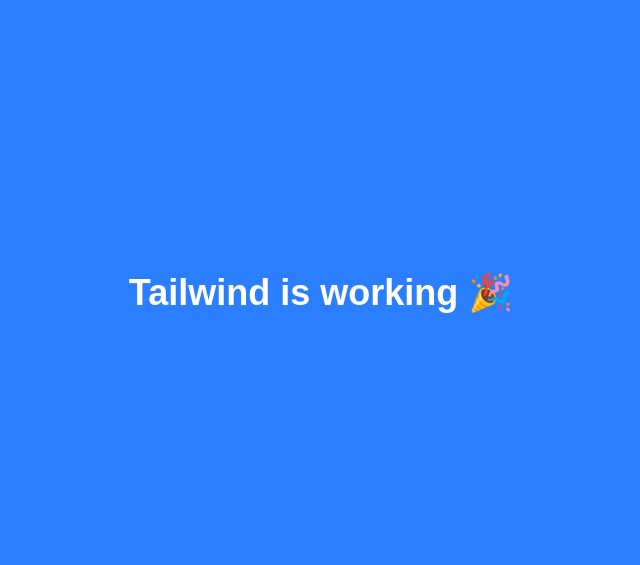
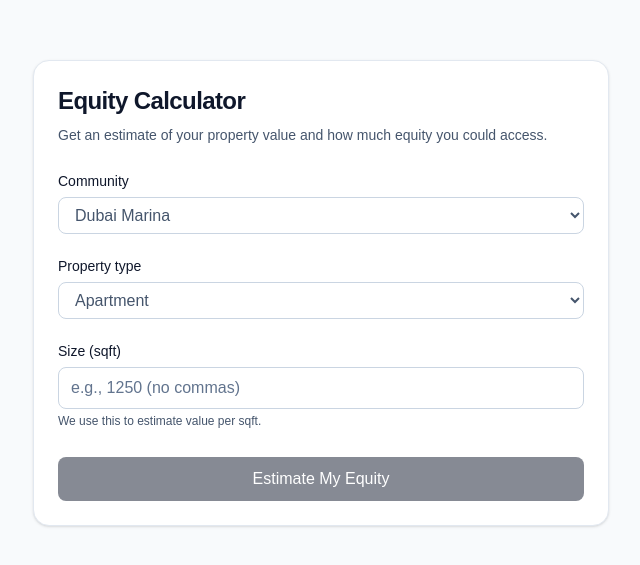
Before and after one commit to wadana-heloc/nextjs-HELOC, a Next.js app: page / in a window 1280 px wide. Shown: the part 107-672 px from the top of the page, without its empty margins (319-959 px from the left). Built offline with nearby package versions, Linux system fonts and the light colour scheme.

Commit message:
add front-end design

```diff
--- a/app/page.tsx
+++ b/app/page.tsx
@@ -1,3 +1,5 @@
+import { EquityCalculator } from "@/components/equity/EquityCalculator";
+
 // import Image from "next/image";
 
 // export default function Home() {
@@ -64,11 +66,5 @@
 //   );
 // }
 export default function Home() {
-  return (
-    <main className="flex items-center justify-center h-screen bg-blue-500">
-      <h1 className="text-white text-4xl font-bold">
-        Tailwind is working 🎉
-      </h1>
-    </main>
-  );
+  return <EquityCalculator />;
 }
--- /dev/null
+++ b/components/equity/EquityCalculator.tsx
@@ -0,0 +1,179 @@
+"use client";
+
+import { useMemo, useState } from "react";
+import type { Community, PropertyType } from "@/lib/api/estimate";
+import { estimatePropertyValue } from "@/lib/api/estimate";
+import { formatAed } from "@/lib/format/money";
+import { FieldLabel } from "@/components/ui/FieldLabel";
+import { HelpText } from "@/components/ui/HelpText";
+
+const COMMUNITIES: Community[] = [
+  "Dubai Marina",
+  "Downtown Dubai",
+  "JVC",
+  "Business Bay",
+  "Palm Jumeirah",
+  "Dubai Hills",
+  "JBR",
+  "Arabian Ranches",
+  "DAMAC Hills",
+  "MBR City",
+];
+
+const PROPERTY_TYPES: PropertyType[] = ["Apartment", "Villa", "Townhouse"];
+
+const MAX_EQUITY_PERCENT = 0.6;
+
+export function EquityCalculator() {
+  const [community, setCommunity] = useState<Community>("Dubai Marina");
+  const [propertyType, setPropertyType] = useState<PropertyType>("Apartment");
+  const [sizeSqft, setSizeSqft] = useState<string>("");
+  const [isSubmitting, setIsSubmitting] = useState(false);
+  const [error, setError] = useState<string | null>(null);
+  const [valueAed, setValueAed] = useState<number | null>(null);
+
+  const parsedSize = useMemo(() => {
+    // Allow users to paste values like "1,250" by stripping commas.
+    const normalized = sizeSqft.replace(/,/g, "").trim();
+    const n = normalized === "" ? NaN : Number(normalized);
+    return Number.isFinite(n) ? n : NaN;
+  }, [sizeSqft]);
+
+  const canSubmit =
+    !isSubmitting && Number.isFinite(parsedSize) && parsedSize > 0;
+
+  const maxEquityAed =
+    valueAed === null ? null : Math.floor(valueAed * MAX_EQUITY_PERCENT);
+
+  const sizeTrimmed = sizeSqft.trim();
+  const sizeHelp =
+    sizeTrimmed === ""
+      ? "We use this to estimate value per sqft."
+      : !Number.isFinite(parsedSize) || parsedSize <= 0
+        ? "Please enter a positive number for size."
+        : "Looks good. Ready to estimate.";
+
+  async function onEstimate() {
+    if (!canSubmit) return;
+
+    setIsSubmitting(true);
+    setError(null);
+
+    try {
+      const res = await estimatePropertyValue({
+        community,
+        propertyType,
+        sizeSqft: parsedSize,
+      });
+      setValueAed(res.valueAed);
+    } catch (e) {
+      setValueAed(null);
+      setError(e instanceof Error ? e.message : "Something went wrong.");
+    } finally {
+      setIsSubmitting(false);
+    }
+  }
+
+  return (
+    <div className="min-h-screen bg-slate-50 flex items-center justify-center p-6">
+      <div className="w-full max-w-xl rounded-2xl bg-white p-6 shadow-sm border border-slate-200">
+        <header className="mb-6">
+          <h1 className="text-2xl font-semibold tracking-tight text-slate-900">
+            Equity Calculator
+          </h1>
+          <p className="mt-2 text-sm text-slate-600">
+            Get an estimate of your property value and how much equity you could
+            access.
+          </p>
+        </header>
+
+        <div className="space-y-5">
+          <div>
+            <FieldLabel htmlFor="community">Community</FieldLabel>
+            <select
+              id="community"
+              className="mt-1 w-full rounded-lg border border-slate-300 bg-white px-3 py-2 text-slate-600 focus:outline-none focus:ring-2 focus:ring-slate-900/10"
+              value={community}
+              onChange={(e) => setCommunity(e.target.value as Community)}
+            >
+              {COMMUNITIES.map((c) => (
+                <option key={c} value={c}>
+                  {c}
+                </option>
+              ))}
+            </select>
+          </div>
+
+          <div>
+            <FieldLabel htmlFor="propertyType">Property type</FieldLabel>
+            <select
+              id="propertyType"
+              className="mt-1 w-full rounded-lg border border-slate-300 bg-white px-3 py-2 text-slate-600 focus:outline-none focus:ring-2 focus:ring-slate-900/10"
+              value={propertyType}
+              onChange={(e) => setPropertyType(e.target.value as PropertyType)}
+            >
+              {PROPERTY_TYPES.map((t) => (
+                <option key={t} value={t}>
+                  {t}
+                </option>
+              ))}
+            </select>
+          </div>
+
+          <div>
+            <FieldLabel htmlFor="sizeSqft">Size (sqft)</FieldLabel>
+            <input
+              id="sizeSqft"
+              inputMode="numeric"
+              type="number"
+              min={0}
+              step={1}
+              className="mt-1 w-full rounded-lg border border-slate-300 px-3 py-2 text-slate-900 placeholder:text-slate-500 focus:outline-none focus:ring-2 focus:ring-slate-900/10"
+              value={sizeSqft}
+              onChange={(e) => setSizeSqft(e.target.value)}
+              placeholder="e.g., 1250 (no commas)"
+            />
+            <HelpText>{sizeHelp}</HelpText>
+          </div>
+
+          <button
+            type="button"
+            className="mt-2 w-full rounded-lg bg-slate-900 py-2.5 text-white font-medium hover:bg-slate-800 disabled:opacity-50 disabled:hover:bg-slate-900"
+            disabled={!canSubmit}
+            onClick={onEstimate}
+          >
+            {isSubmitting ? "Estimating..." : "Estimate My Equity"}
+          </button>
+
+          {error ? (
+            <div className="rounded-lg border border-red-200 bg-red-50 p-4 text-sm text-red-800">
+              {error}
+            </div>
+          ) : null}
+
+          {valueAed !== null && maxEquityAed !== null ? (
+            <div className="rounded-xl border border-slate-200 bg-slate-50 p-4">
+              <p className="text-sm text-slate-700">
+                Your property is worth approximately{" "}
+                <span className="font-semibold text-slate-900">
+                  {formatAed(valueAed)}
+                </span>
+                .
+              </p>
+              <p className="mt-2 text-sm text-slate-700">
+                You could access up to{" "}
+                <span className="font-semibold text-slate-900">
+                  {formatAed(maxEquityAed)}
+                </span>{" "}
+                in equity.
+              </p>
+              <p className="mt-3 text-xs text-slate-600">
+                Estimates shown are not a guarantee.
+              </p>
+            </div>
+          ) : null}
+        </div>
+      </div>
+    </div>
+  );
+}
--- /dev/null
+++ b/components/ui/FieldLabel.tsx
@@ -0,0 +1,15 @@
+import type { ReactNode } from "react";
+
+export function FieldLabel({
+  htmlFor,
+  children,
+}: {
+  htmlFor: string;
+  children: ReactNode;
+}) {
+  return (
+    <label htmlFor={htmlFor} className="text-sm font-medium text-slate-900">
+      {children}
+    </label>
+  );
+}
--- /dev/null
+++ b/components/ui/HelpText.tsx
@@ -0,0 +1,5 @@
+import type { ReactNode } from "react";
+
+export function HelpText({ children }: { children: ReactNode }) {
+  return <p className="mt-1 text-xs text-slate-600">{children}</p>;
+}
--- /dev/null
+++ b/lib/api/estimate.ts
@@ -0,0 +1,87 @@
+export type Community =
+  | "Dubai Marina"
+  | "Downtown Dubai"
+  | "JVC"
+  | "Business Bay"
+  | "Palm Jumeirah"
+  | "Dubai Hills"
+  | "JBR"
+  | "Arabian Ranches"
+  | "DAMAC Hills"
+  | "MBR City";
+
+export type PropertyType = "Apartment" | "Villa" | "Townhouse";
+
+export type EstimateRequest = {
+  community: Community;
+  propertyType: PropertyType;
+  sizeSqft: number;
+};
+
+export type EstimateResponse = {
+  valueAed: number;
+};
+
+const USE_FAKE =
+  (process.env.NEXT_PUBLIC_USE_FAKE_ESTIMATE ?? "true") === "true";
+
+function fakeEstimateValueAed(req: EstimateRequest): number {
+  const basePerSqft =
+    req.propertyType === "Villa" ? 2200 : req.propertyType === "Townhouse" ? 1700 : 1400;
+
+  const communityMultiplier =
+    req.community === "Palm Jumeirah"
+      ? 2.2
+      : req.community === "Downtown Dubai"
+        ? 1.8
+        : req.community === "Dubai Marina"
+          ? 1.6
+          : req.community === "JBR"
+            ? 1.55
+            : req.community === "Dubai Hills"
+              ? 1.45
+              : req.community === "Business Bay"
+                ? 1.35
+                : req.community === "Arabian Ranches"
+                  ? 1.3
+                  : req.community === "DAMAC Hills"
+                    ? 1.15
+                    : req.community === "MBR City"
+                      ? 1.25
+                      : 1.0;
+
+  const raw = req.sizeSqft * basePerSqft * communityMultiplier;
+  return Math.max(250_000, Math.round(raw / 10_000) * 10_000);
+}
+
+export async function estimatePropertyValue(
+  req: EstimateRequest,
+): Promise<EstimateResponse> {
+  if (USE_FAKE) {
+    return { valueAed: fakeEstimateValueAed(req) };
+  }
+
+  const baseUrl = process.env.NEXT_PUBLIC_API_BASE_URL;
+  if (!baseUrl) {
+    throw new Error(
+      "Missing NEXT_PUBLIC_API_BASE_URL (needed when NEXT_PUBLIC_USE_FAKE_ESTIMATE=false).",
+    );
+  }
+
+  const res = await fetch(`${baseUrl}/estimate`, {
+    method: "POST",
+    headers: { "content-type": "application/json" },
+    body: JSON.stringify(req),
+  });
+
+  if (!res.ok) {
+    throw new Error(`Estimate request failed (${res.status}).`);
+  }
+
+  const data = (await res.json()) as Partial<EstimateResponse>;
+  if (typeof data.valueAed !== "number" || !Number.isFinite(data.valueAed)) {
+    throw new Error("Estimate response missing numeric valueAed.");
+  }
+
+  return { valueAed: data.valueAed };
+}
--- /dev/null
+++ b/lib/copy/terminology.ts
@@ -0,0 +1,12 @@
+export const TERMS = {
+  interest: "profit",
+  interestRate: "profit rate",
+  apr: "annual profit rate (APR)",
+  loan: "financing",
+  borrower: "customer",
+  applicant: "applicant",
+  lender: "provider",
+  repayment: "payment",
+  principal: "financed amount",
+  estimate: "estimate",
+} as const;
--- /dev/null
+++ b/lib/format/money.ts
@@ -0,0 +1,9 @@
+const AED_FORMATTER = new Intl.NumberFormat("en-AE", {
+  style: "currency",
+  currency: "AED",
+  maximumFractionDigits: 0,
+});
+
+export function formatAed(amount: number) {
+  return AED_FORMATTER.format(amount);
+}
--- /dev/null
+++ b/lib/format/percent.ts
@@ -0,0 +1,8 @@
+const PERCENT_FORMATTER = new Intl.NumberFormat("en", {
+  style: "percent",
+  maximumFractionDigits: 0,
+});
+
+export function formatPercent(value: number) {
+  return PERCENT_FORMATTER.format(value);
+}
```
